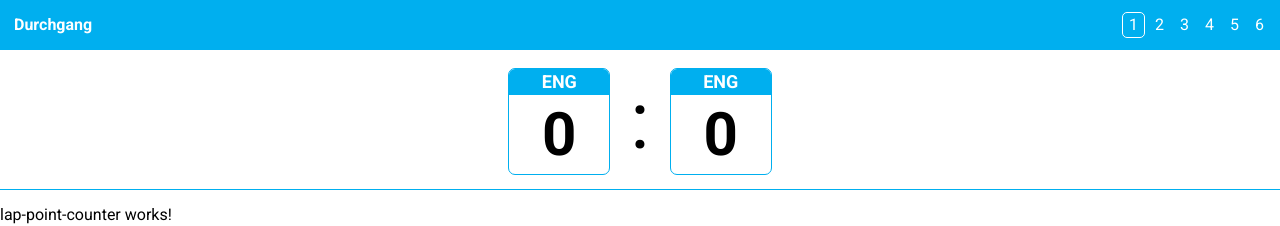
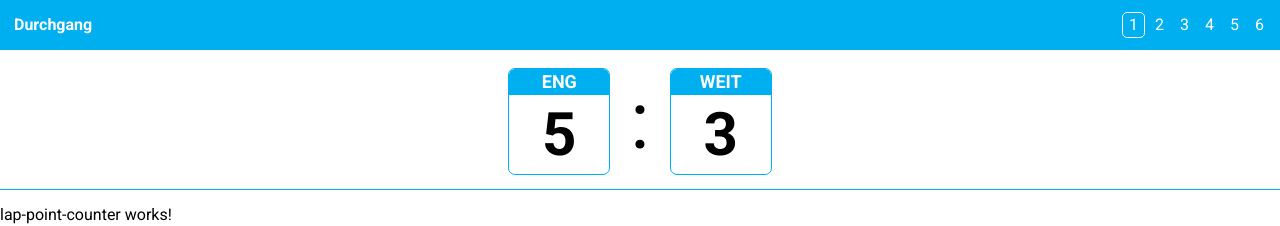
Before and after one commit to sideshow-systems/pointtracker, an Angular app: page /pt in a window 1280 px wide. Shown: the top 226 px of the page. Built offline with nearby package versions, Linux system fonts and the light colour scheme.

Commit message:
added dummy data

```diff
--- a/src/app/modules/pointtracker/containers/result/result.component.html
+++ b/src/app/modules/pointtracker/containers/result/result.component.html
@@ -1,9 +1,9 @@
 <div class="result-wrapper">
 	<div class="narrow-wrapper">
-		<pt-result-box></pt-result-box>
+		<pt-result-box [result]="resultBoxNarrow"></pt-result-box>
 	</div>
 	<div class="spacerpoints-wrapper">:</div>
 	<div class="wide-wrapper">
-		<pt-result-box></pt-result-box>
+		<pt-result-box [result]="resultBoxWide"></pt-result-box>
 	</div>
 </div>
--- a/src/app/modules/pointtracker/containers/result/result.component.ts
+++ b/src/app/modules/pointtracker/containers/result/result.component.ts
@@ -1,4 +1,6 @@
 import { Component, OnInit } from '@angular/core';
+import { Team } from 'src/app/modules/enums';
+import { Resultbox } from '../../interfaces';
 
 @Component({
 	selector: 'pt-result',
@@ -6,6 +8,18 @@ import { Component, OnInit } from '@angular/core';
 	styleUrls: ['./result.component.scss'],
 })
 export class ResultComponent implements OnInit {
+
+	resultBoxNarrow: Resultbox = {
+		team: Team.NARROW,
+		points: 5,
+	}
+
+	resultBoxWide: Resultbox = {
+		team: Team.WIDE,
+		points: 3,
+	}
+
+
 	constructor() {}
 
 	ngOnInit(): void {}
```
